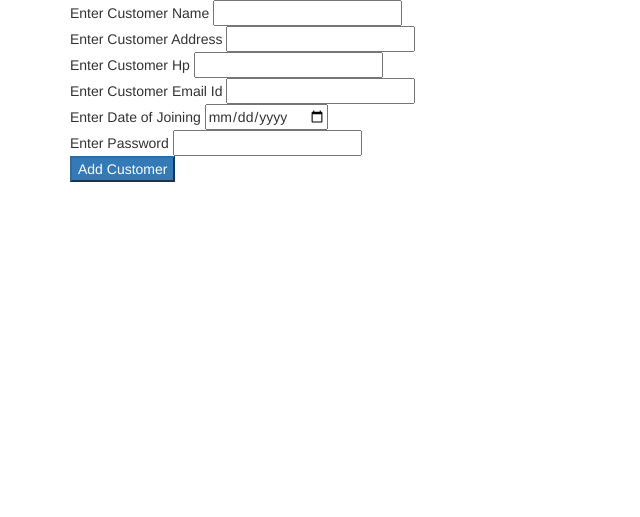
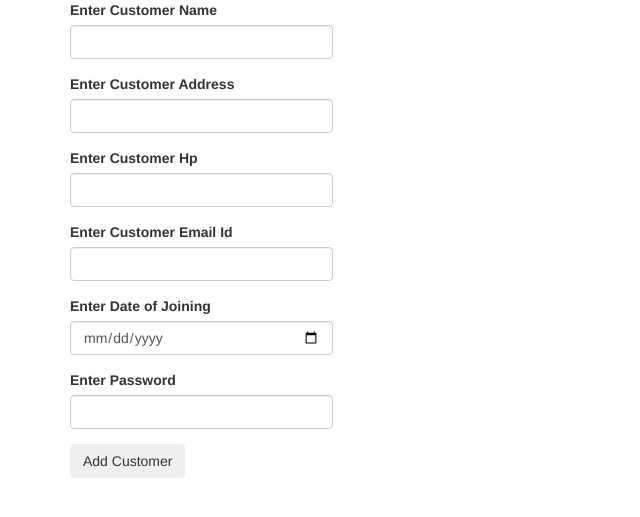
Before and after one commit to sudarsangp/hicms-shop, a Python web app: template app/templates/addcustomer.html in a window 1280 px wide. Shown: the part 142-659 px from the top of the page, without its empty margins (0-640 px from the left). Run offline with Jinja, Linux system fonts and the light colour scheme; the template is opened without the code that fills it, so the values that code supplies are empty, except form fields; tables that the repository leaves empty hold one stand-in row (values such as "Sample post"); form fields are guessed from the names that the template uses; some libraries are stand-ins or nearby versions.

```diff
--- a/app/templates/SAproduct_operation.html
+++ b/app/templates/SAproduct_operation.html
@@ -1,7 +1,7 @@
 {% extends "baselayout.html" %}
 {% block content %}
 
-<form action="" method = "post" >
+<form action="" method = "post" class="form-horizontal">
 
 	<p> Operations </p>
 	{% for subfield in form.operations %}
--- a/app/templates/addcustomer.html
+++ b/app/templates/addcustomer.html
@@ -2,22 +2,59 @@
 
 {% block content %}
 
-<form action = "" method = "post" class="form from-horizontal">
 
+<form action = "" method = "post" role = "form" class="form">
+	<div class="row">
+	<div class = "form-group col-lg-3">
+		<label class="control-label">Enter Customer Name</label>
+		<div {% if form.customername.errors %} class = "has-error" {% else %} class="" {% endif %} >
+			{{ form.customername(class="form-control") }}
+		</div>
+	</div>
+	</div>
+	<div class="row">
+	<div class = "form-group col-lg-3">
+		<label class="control-label">Enter Customer Address</label>
+		<div {% if form.customeraddress.errors %} class = "has-error" {% else %} class="" {% endif %} >
+			{{ form.customeraddress(class="form-control") }}
+		</div>
+	</div>
+	</div>
+	<div class="row">
+	<div class = "form-group col-lg-3">
+		<label class="control-label">Enter Customer Hp</label>
+		<div {% if form.handphone.errors %} class = "has-error" {% else %} class="" {% endif %} >
+			{{ form.handphone(class="form-control") }}
+		</div>
+	</div>
+	</div>
+	<div class="row">
+	<div class="form-group col-lg-3">
+		<label class="control-label">Enter Customer Email Id</label>
+		<div {% if form.emailid.errors %} class = "has-error" {% else %} class="" {% endif %} >
+			{{ form.emailid(class="form-control") }}
+		</div>
+	</div>
+	</div>
+	<div class="row">
+	<div class = "form-group col-lg-3" >
+		<label class="control-label">Enter Date of Joining</label>
+		<div {% if form.dateofjoining.errors %} class = "has-error" {% else %} class="" {% endif %} >
+			{{ form.dateofjoining(class="form-control date") }}
+		</div>
+	</div>
+	</div>
+	<div class="row">
+	<div class = "form-group col-lg-3">
+		<label class="control-label">Enter Password</label>
+		<div {% if form.passwordcustomer.errors %} class = "has-error" {% else %} class="" {% endif %} >
+			{{ form.passwordcustomer(class="form-control") }}
+		</div>
+	</div>
+	</div>
+	<div class="form-group">
+		<input type="submit" value="Add Customer" class="btn">
+	</div>
+</form>
 
-	Enter Customer Name
-	{{ form.customername }} <br>
-	Enter Customer Address
-	{{ form.customeraddress }} <br>
-	Enter Customer Hp
-	{{ form.handphone }} <br>
-	Enter Customer Email Id
-	{{ form.emailid }} <br>
-	Enter Date of Joining
-	{{ form.dateofjoining }} <br>
-	Enter Password
-	{{ form.passwordcustomer }}
-	<br>
-	<input type="submit" value="Add Customer" class="btn-primary">
-</form>
 {% endblock %}
--- a/app/templates/baselayout.html
+++ b/app/templates/baselayout.html
@@ -1,9 +1,22 @@
 {% extends "bootstrap/base.html" %}
-<html>
-<meta charset="utf-8">
+{% block html_attribs %} lang="en"{% endblock %}
+<html lang="en">
+<meta charset="utf-8" >
+{% block head %}
   <head>
+    <meta name="viewport" content="width=device-width, initial-scale=1.0">
     <title> {% block title %} Group 10 HICMS CG3002 {%endblock%}</title>
+    <link href="//cdnjs.cloudflare.com/ajax/libs/twitter-bootstrap/3.0.0/css/bootstrap.min.css" rel="stylesheet" media="screen">
+    <link href="http://code.jquery.com/ui/1.10.3/themes/overcast/jquery-ui.css" rel="stylesheet">
+    <script src="http://code.jquery.com/jquery-1.9.1.js"></script>
+    <script src="http://code.jquery.com/ui/1.10.3/jquery-ui.js"></script>
+    <script>
+    $(function() {
+      $( ".date" ).datepicker({ dateFormat: "yy-mm-dd" });
+    });
+    </script>
   </head>
+{%endblock%}
   <body>
   {% block body %}
 
@@ -63,5 +76,6 @@
     </div>
 
    {% endblock %}
+
    </body>
 </html>
```
Also changed, not shown: app/templates/bootstrap/js/bootstrap.js.
